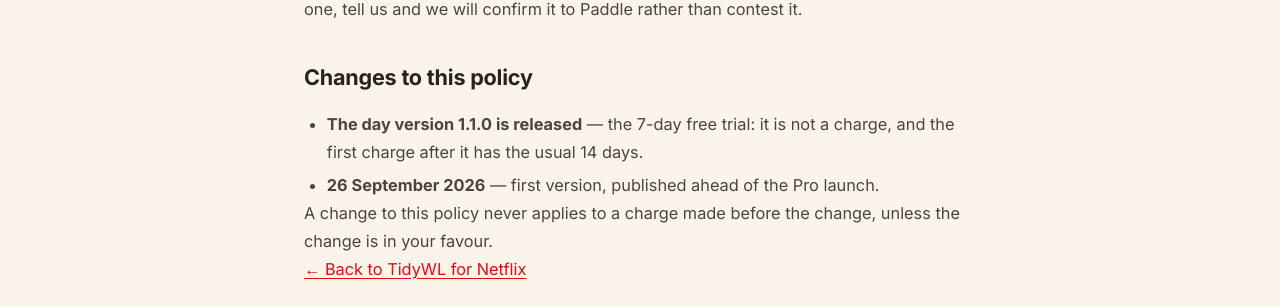
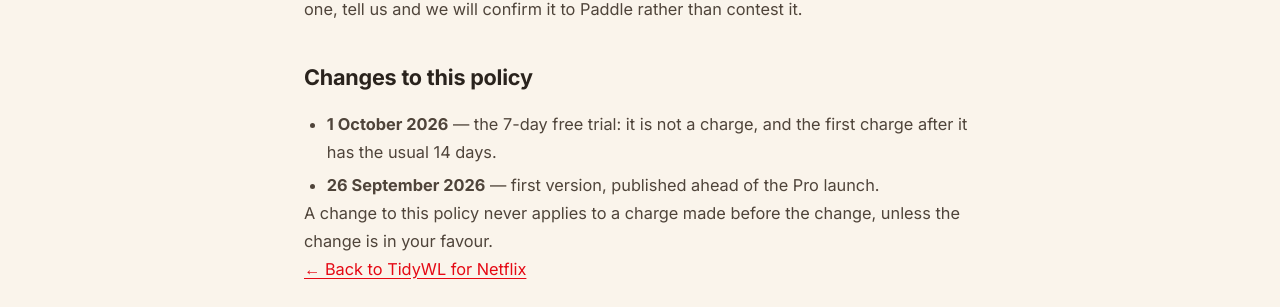
Before and after one commit to dominic-lam/tidywl-site, a Jekyll site: the page built from netflix/refunds/index.html, in a window 1280 px wide. Shown: the part 1795-2102 px from the top of the page. Built offline with Jekyll 4.4.1, drawn with Linux system fonts in a browser that asks for light colours.

Commit message:
netflix: 1.1.0 is live; the trial dated 1 October 2026
1.1.0 went live on the Chrome Web Store on 2026-10-01, and Paddle's 7-day
trial is on for both existing Netflix prices (read back as "7 days trial").
The terms and the refund policy date the trial's change line, and the
site's version moves to 1.1.0, which also flips the pricing page's status
line to "New in version 1.1.0".

Co-Authored-By: Claude Opus 5.5 <noreply@anthropic.com>
Claude-Session: https://claude.ai/code/session_01RZYPkEVjTr5Z7KQAePTQ1B

```diff
--- a/_data/netflix.yml
+++ b/_data/netflix.yml
@@ -14,7 +14,7 @@
 
 published: true
 store_url: https://chromewebstore.google.com/detail/watch-later-tidy-for-netf/gbgdgeamachehbegdghnhpkiebahmafm
-version: 1.0.0
+version: 1.1.0
 
 # The date the privacy policy last changed, rendered on the page and used as
 # its `last_modified_at`. Bump it when the policy's substance changes — not
--- a/netflix/refunds/index.html
+++ b/netflix/refunds/index.html
@@ -46,8 +46,7 @@ description: "Fourteen days, no questions, no conditions, on every TidyWL for Ne
 
     <h2>Changes to this policy</h2>
     <ul>
-      <!-- RELEASE DAY: replace with the date 1.1.0 goes live. -->
-      <li><strong>The day version 1.1.0 is released</strong> — the 7-day free trial: it is not a charge, and the first charge after it has the usual 14 days.</li>
+      <li><strong>1 October 2026</strong> — the 7-day free trial: it is not a charge, and the first charge after it has the usual 14 days.</li>
       <li><strong>26 September 2026</strong> — first version, published ahead of the Pro launch.</li>
     </ul>
     <p>A change to this policy never applies to a charge made before the change, unless the change is in your favour.</p>
--- a/netflix/terms/index.html
+++ b/netflix/terms/index.html
@@ -94,8 +94,7 @@ description: "Who sells TidyWL for Netflix Pro, how the subscription works, what
 
     <h2>Changes to these terms</h2>
     <ul>
-      <!-- RELEASE DAY: replace with the date 1.1.0 goes live. -->
-      <li><strong>The day version 1.1.0 is released</strong> — the 7-day free trial.</li>
+      <li><strong>1 October 2026</strong> — the 7-day free trial.</li>
       <li><strong>26 September 2026</strong> — first version, published ahead of the Pro launch.</li>
     </ul>
     <p>Material changes will be listed here with a date. Changes to prices or to the refund rules never apply to a period you have already paid for.</p>
```
